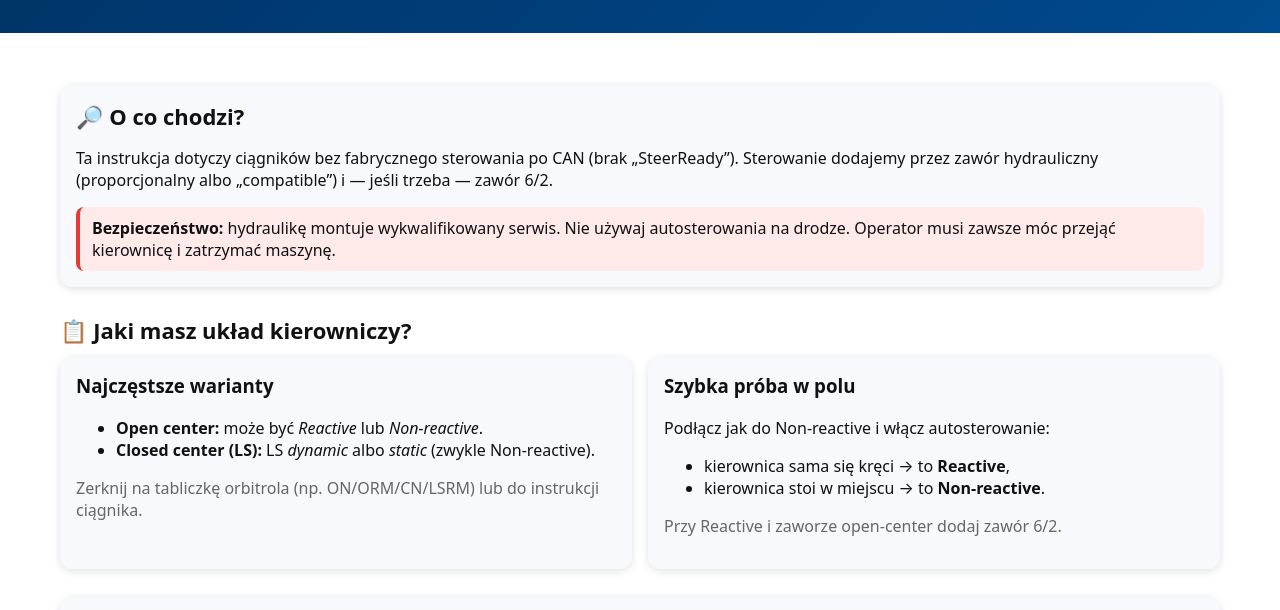
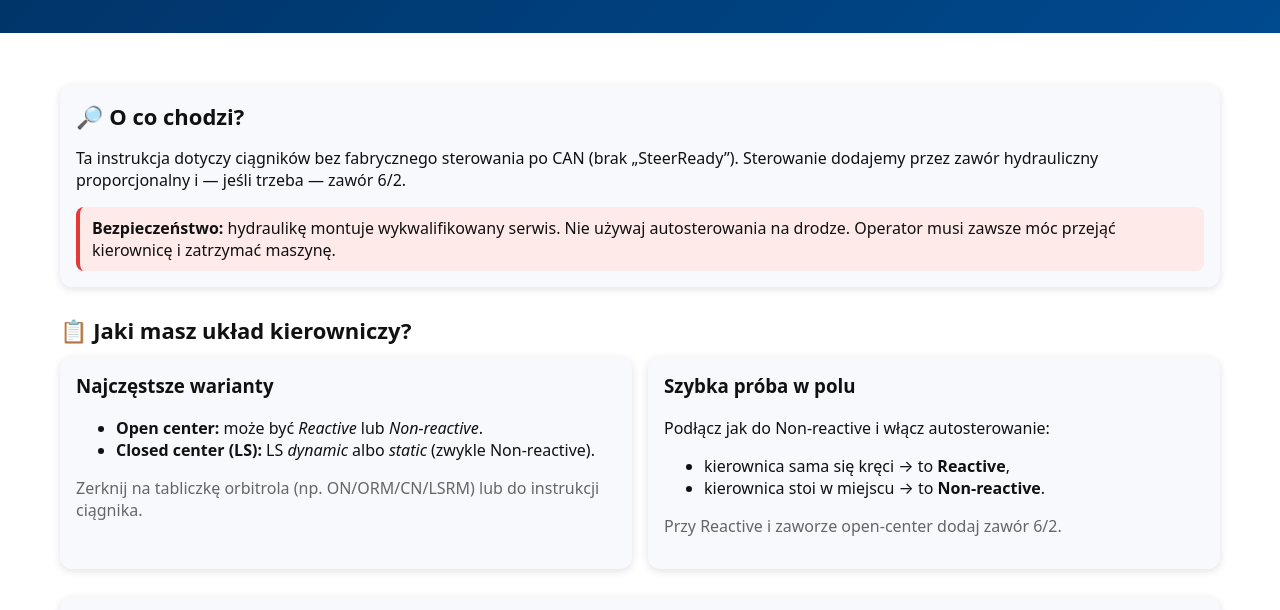
Before and after one commit to MariuszNi/svearolnik, a plain HTML site: page noncan.html in a window 1280 px wide. Shown: the part 161-771 px from the top of the page. Drawn offline with Linux system fonts and the light colour scheme.

Commit message:
Update noncan.html

```diff
--- a/noncan.html
+++ b/noncan.html
@@ -90,7 +90,7 @@
     <!-- O co chodzi -->
     <section class="card">
       <h2>🔎 O co chodzi?</h2>
-      <p>Ta instrukcja dotyczy ciągników bez fabrycznego sterowania po CAN (brak „SteerReady”). Sterowanie dodajemy przez zawór hydrauliczny (proporcjonalny albo „compatible”) i — jeśli trzeba — zawór 6/2.</p>
+      <p>Ta instrukcja dotyczy ciągników bez fabrycznego sterowania po CAN (brak „SteerReady”). Sterowanie dodajemy przez zawór hydrauliczny proporcjonalny i — jeśli trzeba — zawór 6/2.</p>
       <div class="danger" style="margin-top:10px">
         <strong>Bezpieczeństwo:</strong> hydraulikę montuje wykwalifikowany serwis. Nie używaj autosterowania na drodze. Operator musi zawsze móc przejąć kierownicę i zatrzymać maszynę.
       </div>
```
